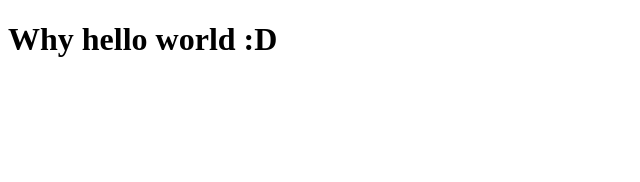
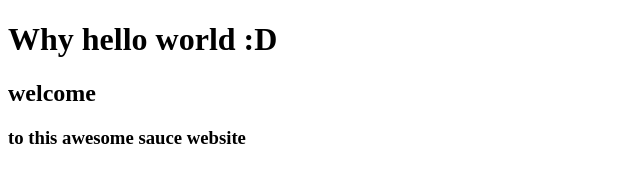
Before and after one commit to Leftyxiv/branchingpractice, a plain HTML site: page index.html in a window 1280 px wide. Shown: the whole page, without its empty margins (0-640 px from the left). Drawn offline with Linux system fonts and the light colour scheme.

Commit message:
add: adds some text to the html

```diff
--- a/index.html
+++ b/index.html
@@ -7,5 +7,7 @@
 </head>
 <body>
     <h1>Why hello world :D</h1>
+    <h2>welcome</h2>
+    <h3>to this awesome sauce website</h3>
 </body>
 </html>
```
